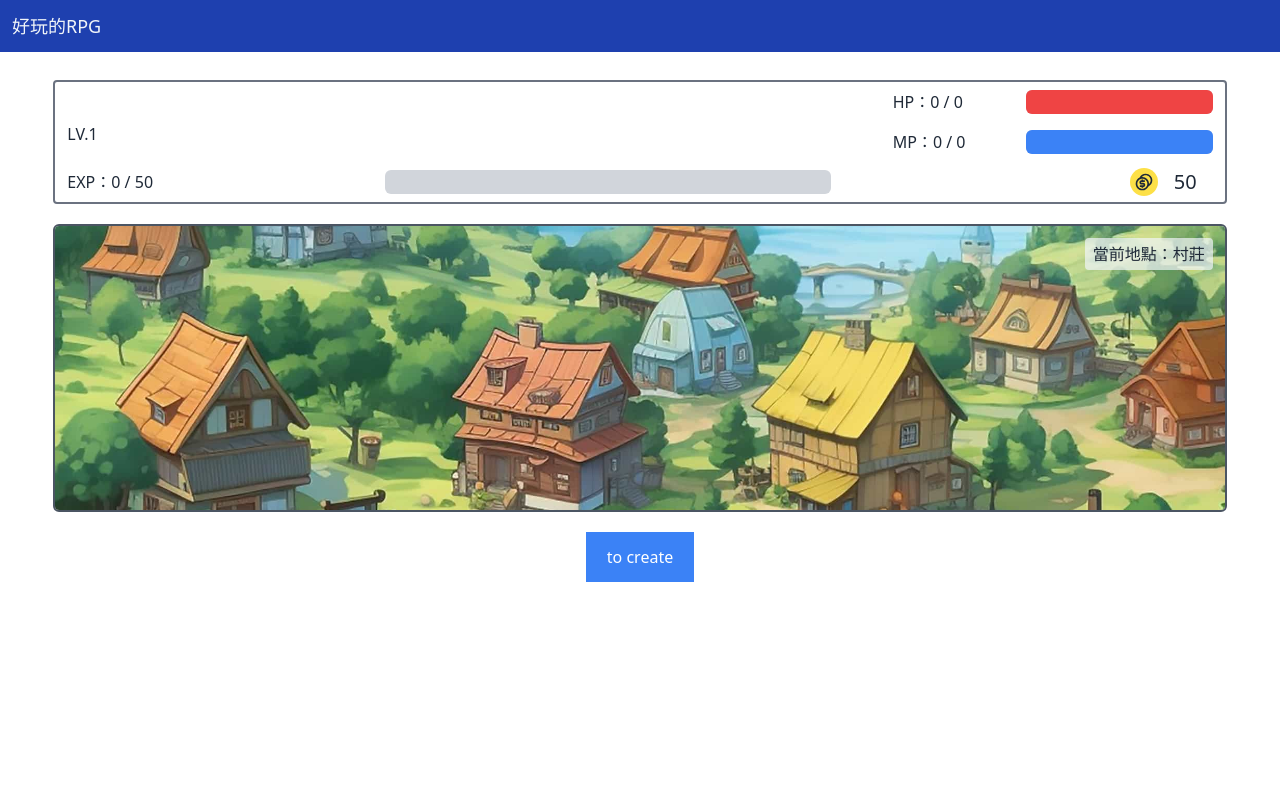
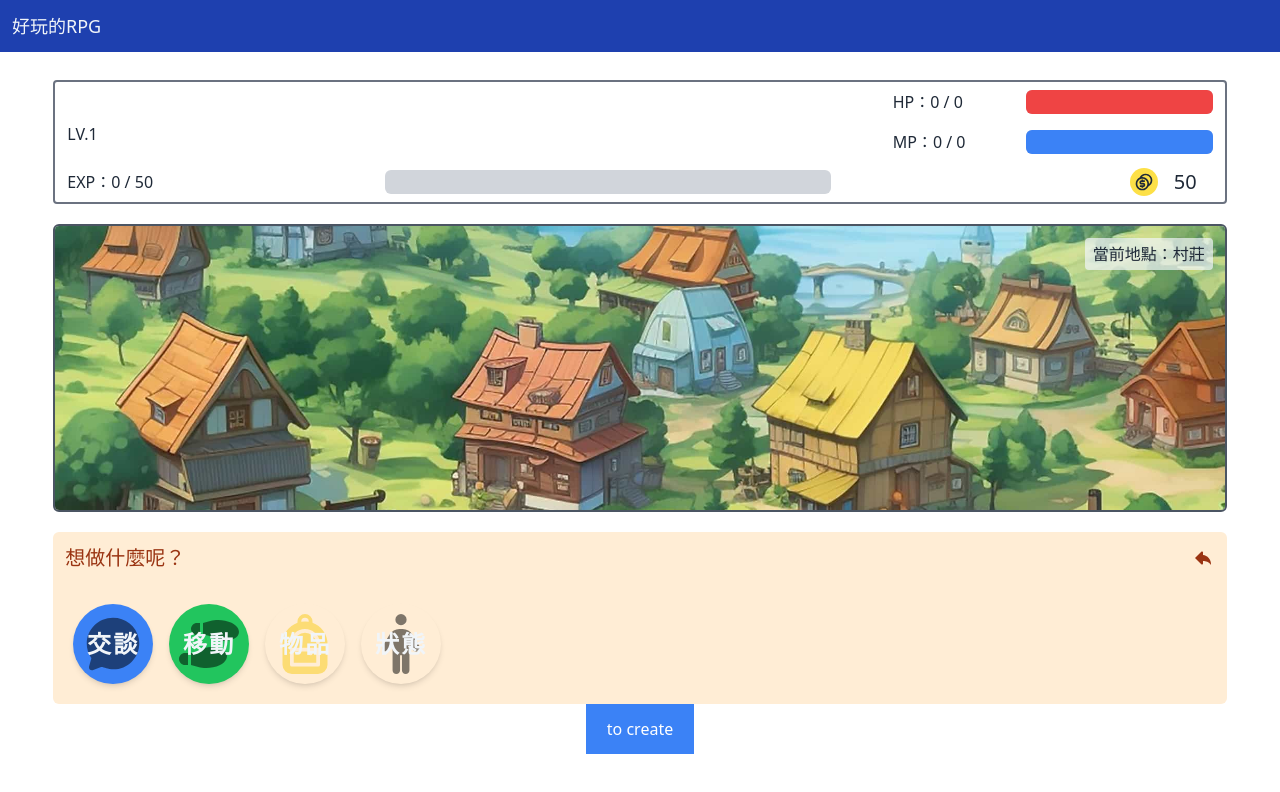
Before and after one commit to Melon-Lo/rpg, a React (Create React App) app: page / in a window 1280 px wide. Shown: the top 792 px of the page. Built offline with nearby package versions, Linux system fonts and the light colour scheme.

Commit message:
feat/ add CommandSection

```diff
--- a/package.json
+++ b/package.json
@@ -17,6 +17,7 @@
     "react-redux": "^9.1.1",
     "react-router-dom": "^6.22.3",
     "react-scripts": "5.0.1",
+    "react-svgmt": "^2.0.2",
     "sweetalert2": "^11.10.7",
     "tailwind-merge": "^2.2.2",
     "web-vitals": "^2.1.4"
--- /dev/null
+++ b/src/components/CommandItem.jsx
@@ -0,0 +1,12 @@
+export default function CommandItem({ command, color, Icon }) {
+  return (
+    <div className={`relative w-20 h-20 rounded-full shadow-md bg-${color}-500 m-2`}>
+      <div className="absolute inset-0 flex justify-center items-center">
+        <Icon className={`text-6xl opacity-50 text-${color}-400`} />
+      </div>
+      <h5 className={`absolute inset-0 flex justify-center items-center text-2xl font-bold text-slate-100 tracking-widest`}>
+        {command}
+      </h5>
+    </div>
+  );
+}
--- a/src/components/CommandSection.jsx
+++ b/src/components/CommandSection.jsx
@@ -0,0 +1,25 @@
+import { TiArrowBack } from "react-icons/ti";
+import commandImg from "../data/command/commandImg";
+import CommandItem from "./CommandItem";
+
+export default function CommandSection() {
+  const renderedCommandItems = commandImg.map(commandItem => {
+    return (
+      <CommandItem key={commandItem.command} command={commandItem.command} color={commandItem.color} Icon={commandItem.img} />
+    )
+  });
+
+  return (
+    <section className="w-11/12 bg-orange-100 rounded-md">
+      <div className="flex justify-between p-3">
+        <p className="text-xl text-orange-800">想做什麼呢？</p>
+        <div className="flex justify-center items-center">
+          <TiArrowBack className="text-2xl text-orange-800" />
+        </div>
+      </div>
+      <div className="p-3 flex justify-start items-center">
+        {renderedCommandItems}
+      </div>
+    </section>
+  )
+};
--- /dev/null
+++ b/src/data/command/commandImg.js
@@ -0,0 +1,29 @@
+import { FaShoePrints } from "react-icons/fa";
+import { IoChatbubble } from "react-icons/io5";
+import { BsFillBackpackFill } from "react-icons/bs";
+import { FaPerson } from "react-icons/fa6";
+
+const commandImg = [
+  {
+    command: "交談",
+    color: "blue",
+    img: IoChatbubble,
+  },
+  {
+    command: "移動",
+    color: "green",
+    img: FaShoePrints,
+  },
+  {
+    command: "物品",
+    color: "yellow",
+    img: BsFillBackpackFill,
+  },
+  {
+    command: "狀態",
+    color: "teal",
+    img: FaPerson,
+  },
+];
+
+export default commandImg;
--- a/src/pages/MainPage.jsx
+++ b/src/pages/MainPage.jsx
@@ -3,6 +3,7 @@ import { useNavigate } from "react-router-dom";
 import { useSelector, useDispatch } from "react-redux";
 import { useEffect } from "react";
 import ScreenSection from "../components/ScreenSection";
+import CommandSection from "../components/CommandSection";
 import Button from "../components/Button";
 
 export default function MainPage() {
@@ -28,6 +29,7 @@ export default function MainPage() {
     <div className="flex flex-col items-center">
       <StatusSection />
       <ScreenSection />
+      <CommandSection />
 
       {/* DEV ONLY */}
       <Button primary onClick={() => navigate('create')}>to create</Button>
```
Also changed, not shown: 1 other file (tests, documents, lock files or other folders).
